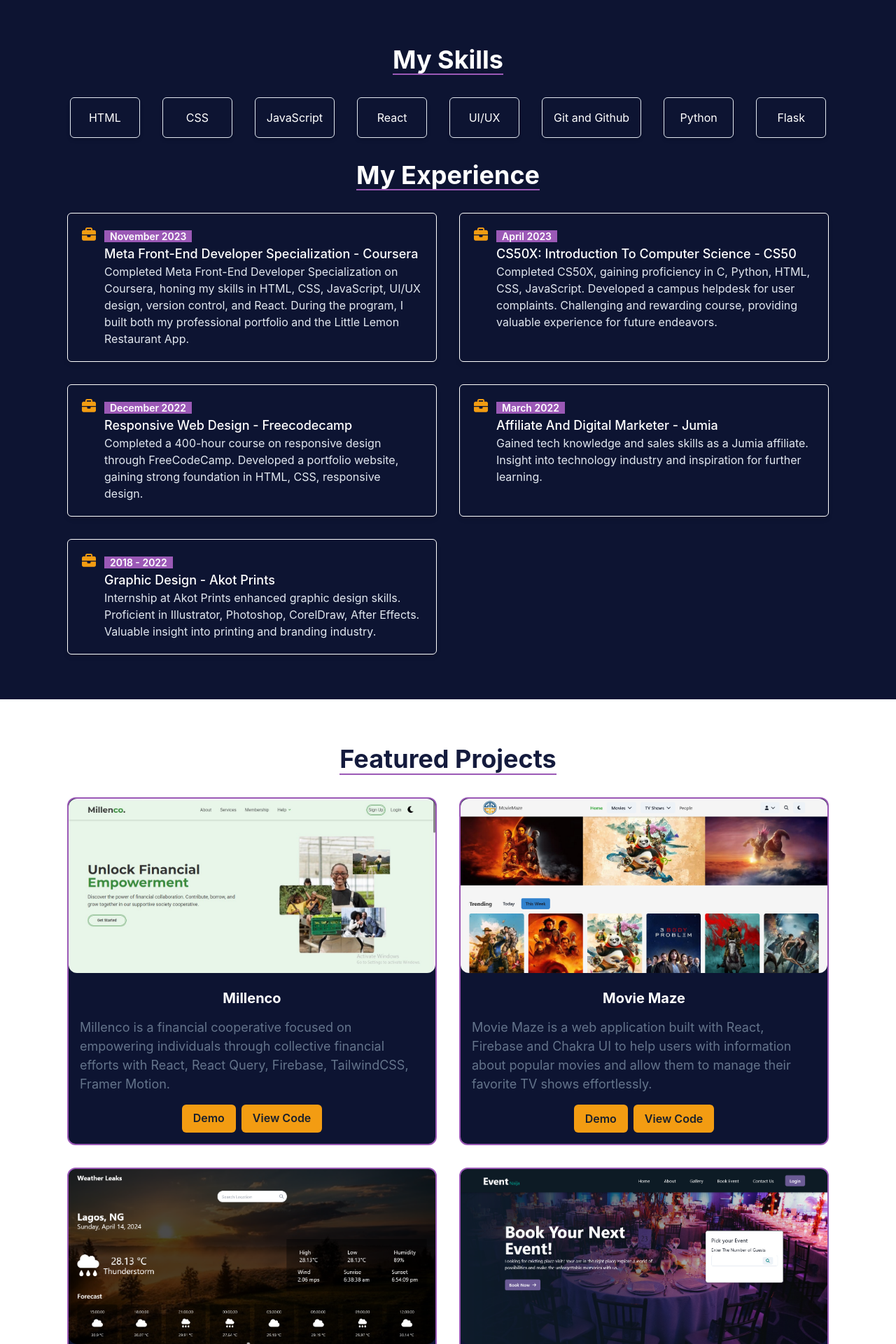
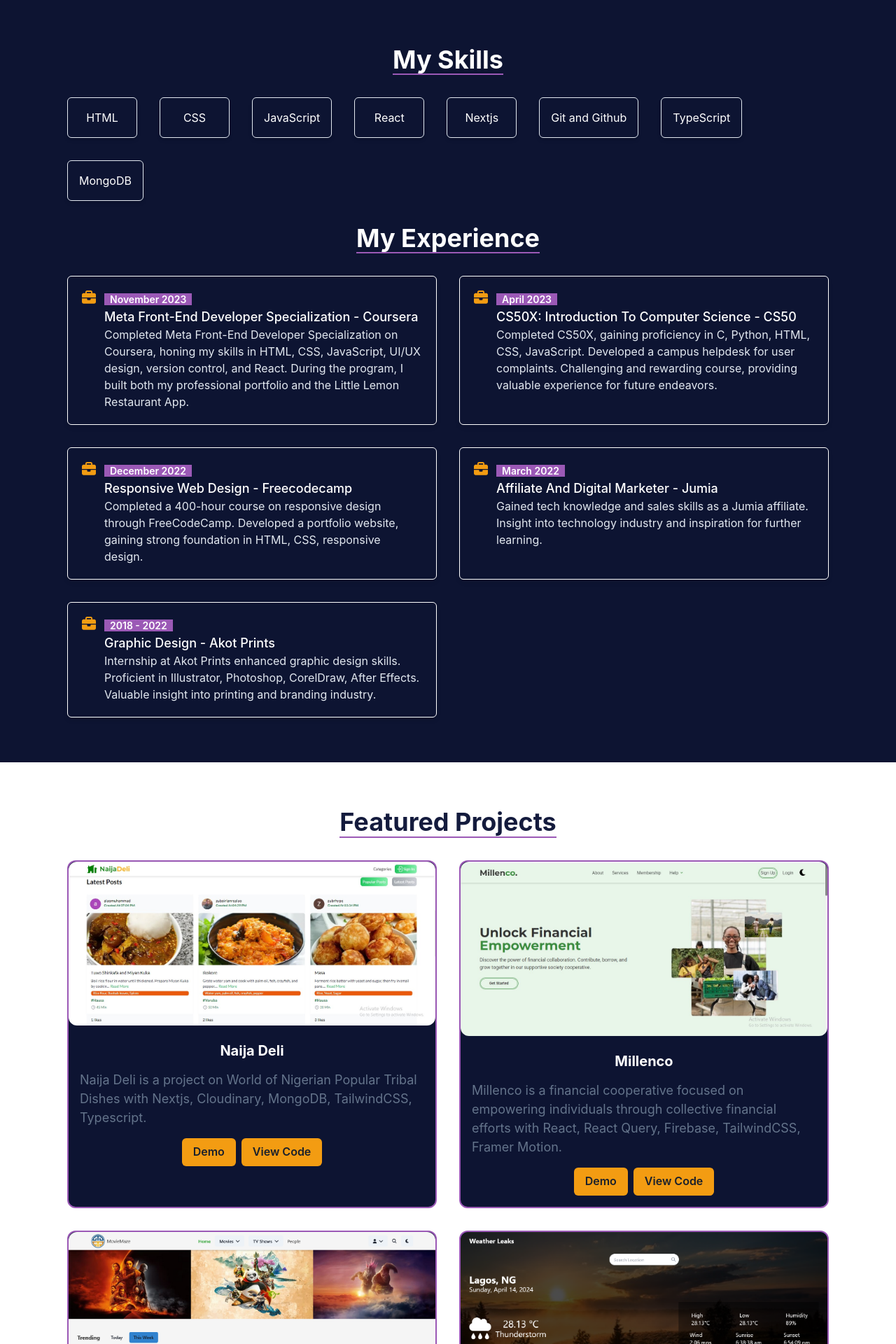
Before and after one commit to ZubairLanre/alao-zubair-portfolio, a React (Create React App) app: page / in a window 1280 px wide. Shown: the part 1600-3520 px from the top of the page at 70% size. Built offline with nearby package versions, Linux system fonts and the light colour scheme.

Commit message:
add experience and naija deli project

```diff
--- a/src/components/Experience.js
+++ b/src/components/Experience.js
@@ -17,16 +17,16 @@
     skill: "React",
   },
   {
-    skill: "UI/UX",
+    skill: "Nextjs",
   },
   {
     skill: "Git and Github",
   },
   {
-    skill: "Python",
+    skill: "TypeScript",
   },
   {
-    skill: "Flask",
+    skill: "MongoDB",
   },
 ];
 
--- a/src/components/ProjectsSection.js
+++ b/src/components/ProjectsSection.js
@@ -4,6 +4,14 @@
 import Card from "./Card";
 
 const projects = [
+    {
+        title: "Naija Deli",
+        description:
+          "Naija Deli is a project on World of Nigerian Popular Tribal Dishes with Nextjs, Cloudinary, MongoDB, TailwindCSS, Typescript.",
+        getImageSrc: () => require("../images/naijadeli.jpg"),
+        codeSrc: () => "https://github.com/ZubairAlao/naija_deli_recipe-app.git",
+        demo: () => "https://naija-deli-recipe.vercel.app/",
+    },
     {
         title: "Millenco",
         description:
```
Also changed, not shown: src/images/naijadeli.jpg (added).
